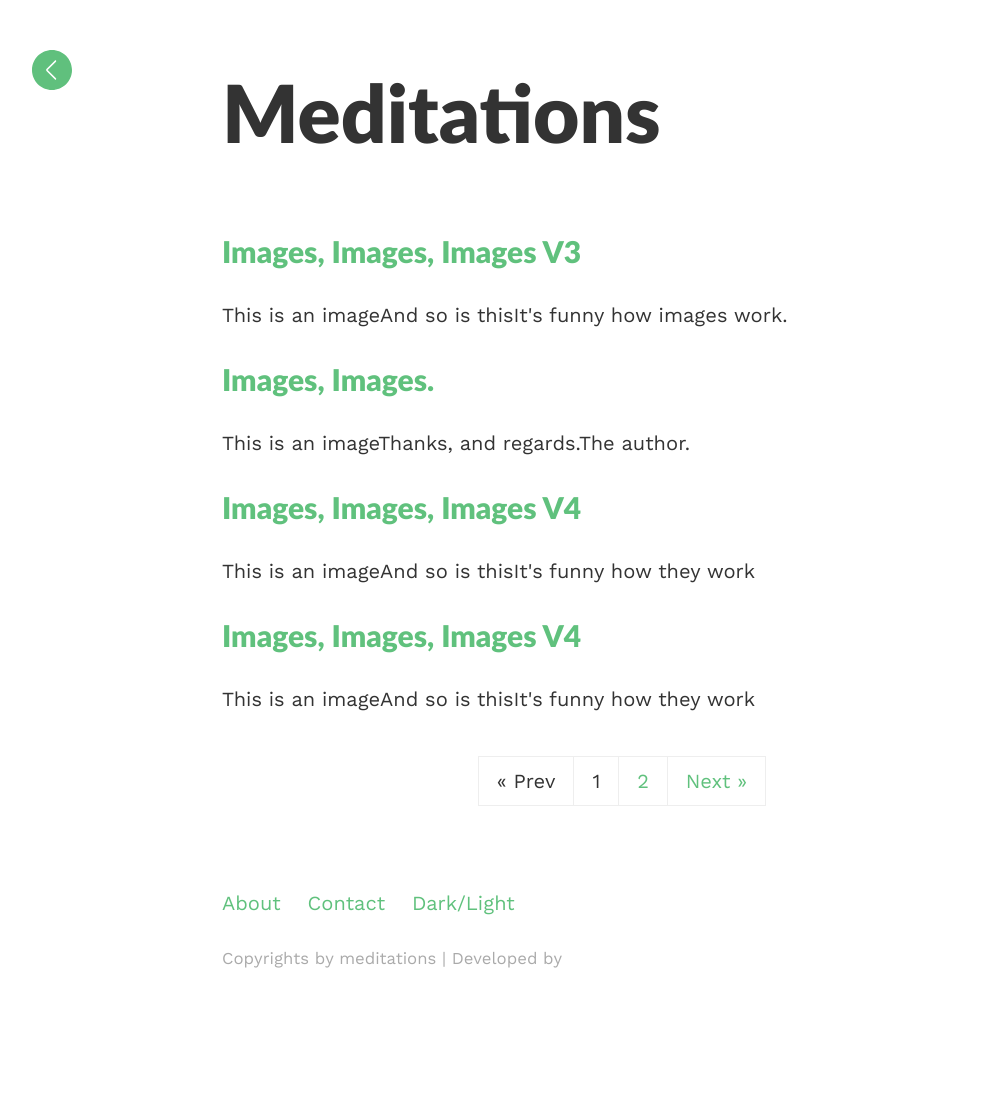
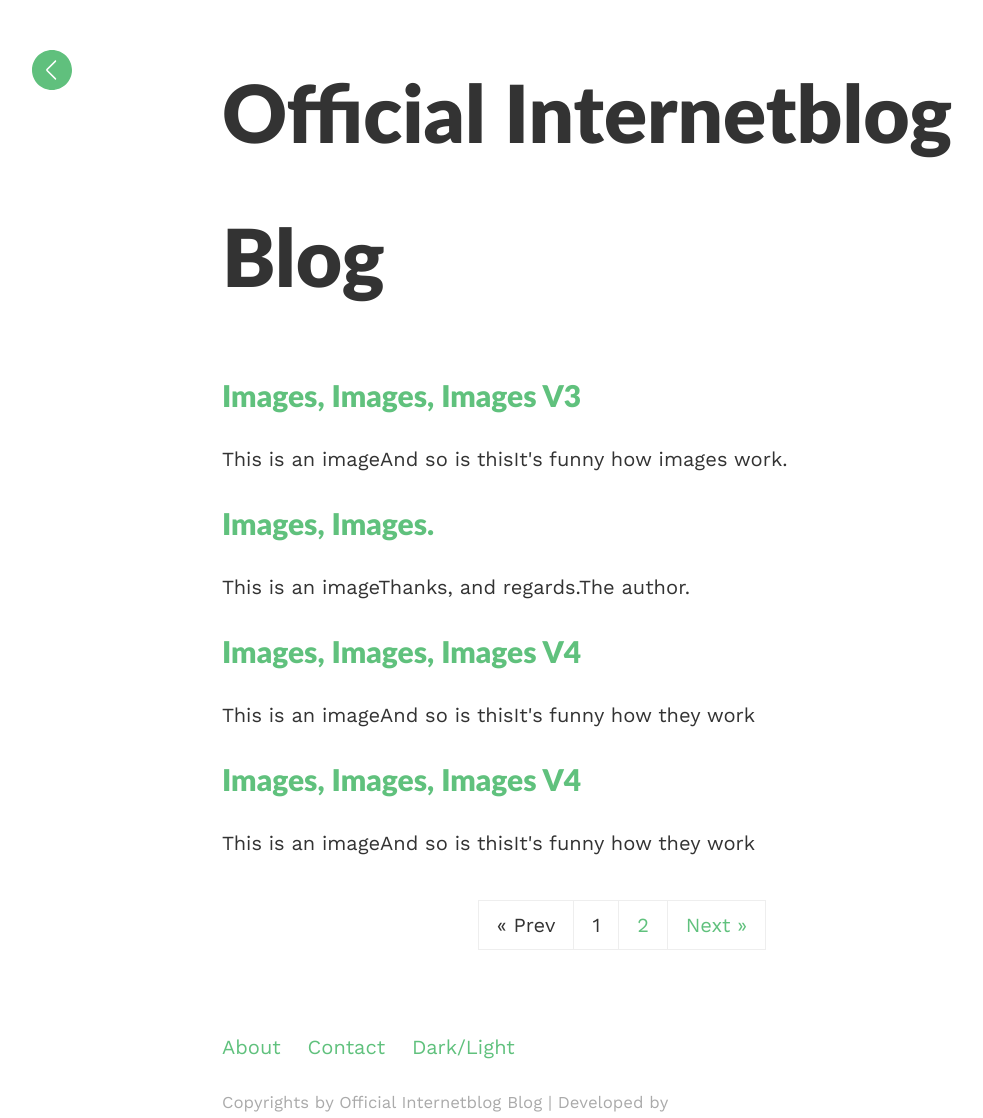
Before and after one commit to MachineUserHallicopter/Meditations, a Jekyll site: the page built from index.html, in a window 1280 px wide. Shown: the whole page, without its empty margins (18-1001 px from the left). Built offline with Jekyll 4.4.1, drawn with Linux system fonts in a browser that asks for light colours; the list of posts is cut into pages by our own code; before the commit the page ends 980 px from its top, so only the background shows below that.

Commit message:
Update _config.yml

```diff
--- a/_config.yml
+++ b/_config.yml
@@ -2,7 +2,7 @@
 
 #title: InternetBlogCo
 #baseurl: '/testing/' # name of the repository
-email: your@email.com
+email: advait.raykar@gmail.com
 
 
 
@@ -48,5 +48,5 @@ exclude:
 plugins:
   - jekyll-seo-tag
   - jekyll-paginate
-title: meditations
-baseurl: '/meditations' # name of the repository
+title: Official Internetblog Blog
+baseurl: '/official' # name of the repository
```
